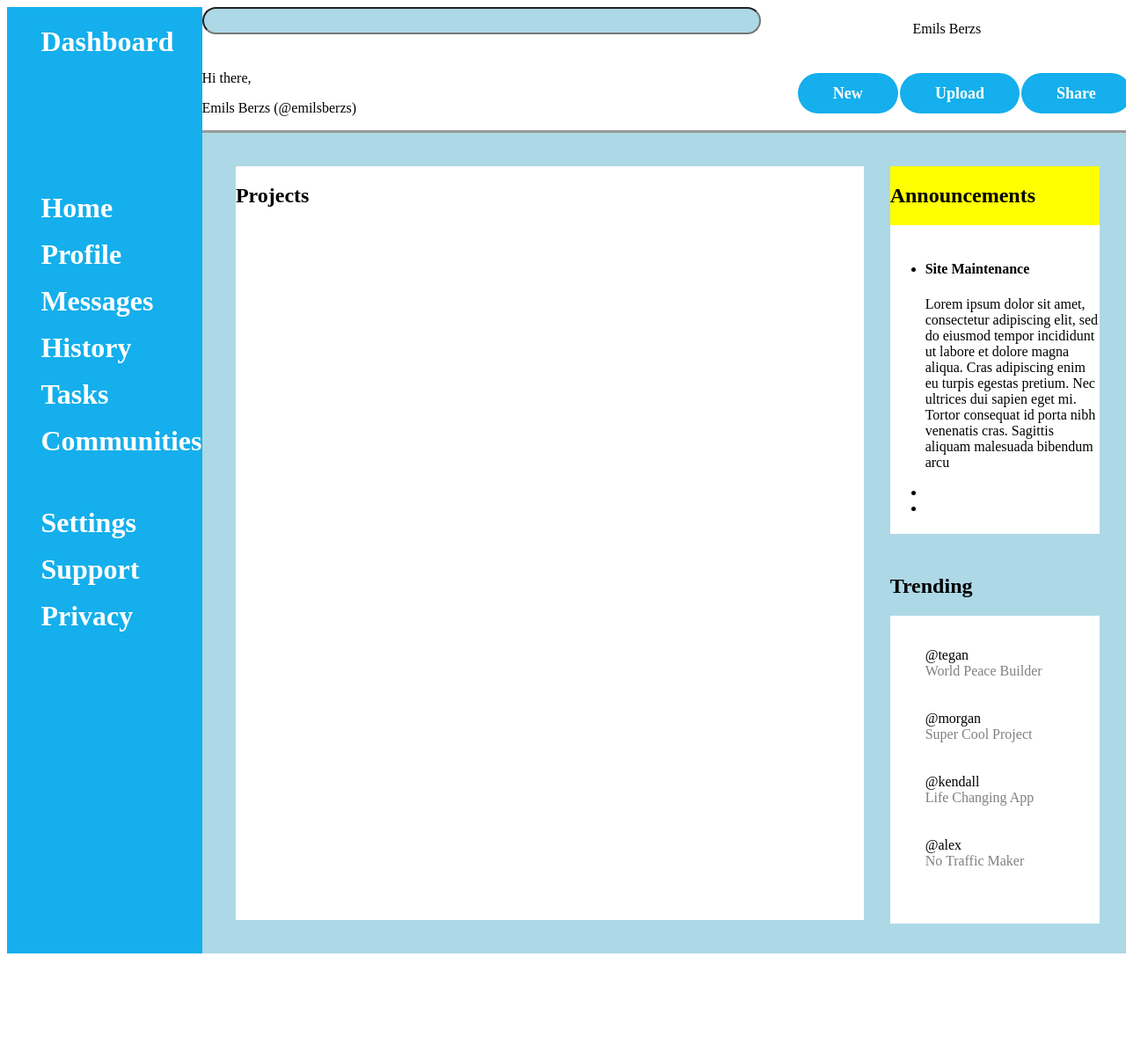
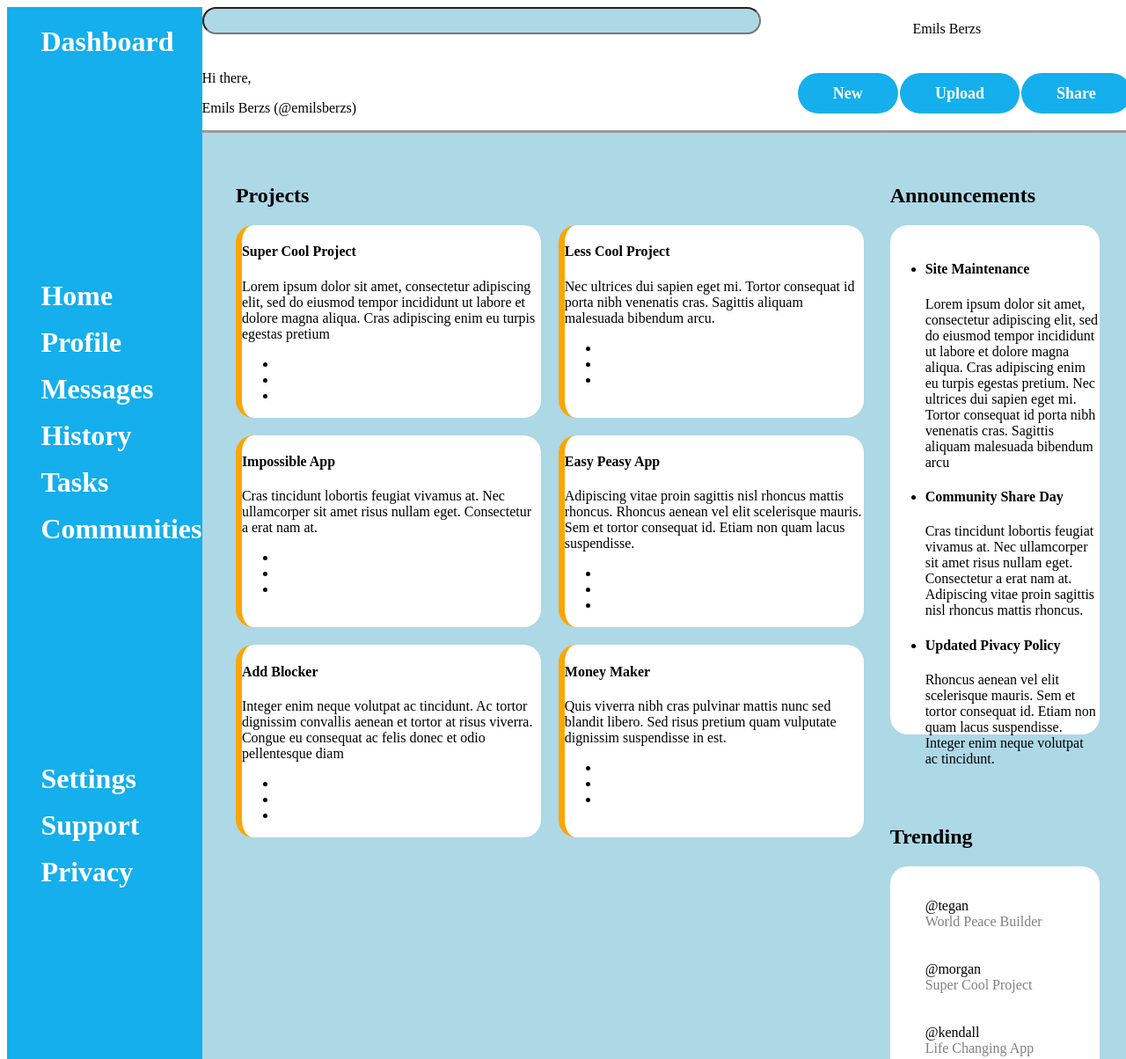
Before and after one commit to emilsberzs/admin-dashboard, a plain HTML site: page index.html in a window 1280 px wide. Shown: the top 1204 px of the page at 88% size. Before the commit the page ends 1084 px from the top, so only its background shows below. Drawn offline with Linux system fonts and the light colour scheme.

Commit message:
Dummy content filled in for all sections. Need to add all the icons and sort out CSS

```diff
--- a/index.html
+++ b/index.html
@@ -45,6 +45,69 @@
         <div class="content">
             <div class="projects">
                 <h2>Projects</h2>
+                <div class="card-div">
+                    <div class="card">
+                        <h4>Super Cool Project</h4>
+                        <p>Lorem ipsum dolor sit amet, consectetur adipiscing elit, sed do eiusmod tempor incididunt ut
+                            labore et dolore magna aliqua. Cras adipiscing enim eu turpis egestas pretium</p>
+                        <ul>
+                            <li class="link"></li>
+                            <li class="link"></li>
+                            <li class="link"></li>
+                        </ul>
+                    </div>
+                    <div class="card">
+                        <h4>Less Cool Project</h4>
+                        <p>Nec ultrices dui sapien eget mi. Tortor consequat id porta nibh venenatis cras. Sagittis
+                            aliquam malesuada bibendum arcu.</p>
+                        <ul>
+                            <li class="link"></li>
+                            <li class="link"></li>
+                            <li class="link"></li>
+                        </ul>
+                    </div>
+                    <div class="card">
+                        <h4>Impossible App</h4>
+                        <p>Cras tincidunt lobortis feugiat vivamus at. Nec ullamcorper sit amet risus nullam eget.
+                            Consectetur a erat nam at.</p>
+                        <ul>
+                            <li class="link"></li>
+                            <li class="link"></li>
+                            <li class="link"></li>
+                        </ul>
+                    </div>
+                    <div class="card">
+                        <h4>Easy Peasy App</h4>
+                        <p>Adipiscing vitae proin sagittis nisl rhoncus mattis rhoncus. Rhoncus aenean vel elit
+                            scelerisque mauris. Sem et tortor consequat id. Etiam non quam lacus suspendisse.</p>
+                        <ul>
+                            <li class="link"></li>
+                            <li class="link"></li>
+                            <li class="link"></li>
+                        </ul>
+                    </div>
+                    <div class="card">
+                        <h4>Add Blocker</h4>
+                        <p>Integer enim neque volutpat ac tincidunt. Ac tortor dignissim convallis aenean et tortor at
+                            risus viverra. Congue eu consequat ac felis donec et odio pellentesque diam</p>
+                        <ul>
+                            <li class="link"></li>
+                            <li class="link"></li>
+                            <li class="link"></li>
+                        </ul>
+                    </div>
+                    <div class="card">
+                        <h4>Money Maker</h4>
+                        <p>Quis viverra nibh cras pulvinar mattis nunc sed blandit libero. Sed risus pretium quam
+                            vulputate dignissim suspendisse in est.</p>
+                        <ul>
+                            <li class="link"></li>
+                            <li class="link"></li>
+                            <li class="link"></li>
+                        </ul>
+                    </div>
+                </div>
+
             </div>
             <div class="announcements">
                 <h2>Announcements</h2>
@@ -58,8 +121,17 @@
                                 Tortor consequat id porta nibh venenatis cras. Sagittis aliquam malesuada bibendum arcu
                             </p>
                         </li>
-                        <li class="announcement"></li>
-                        <li class="announcement"></li>
+                        <li class="announcement">
+                            <h4>Community Share Day</h4>
+                            <p>Cras tincidunt lobortis feugiat vivamus at. Nec ullamcorper sit amet risus nullam eget.
+                                Consectetur a erat nam at. Adipiscing vitae proin sagittis nisl rhoncus mattis rhoncus.
+                            </p>
+                        </li>
+                        <li class="announcement">
+                            <h4>Updated Pivacy Policy</h4>
+                            <p>Rhoncus aenean vel elit scelerisque mauris. Sem et tortor consequat id. Etiam non quam
+                                lacus suspendisse. Integer enim neque volutpat ac tincidunt.</p>
+                        </li>
 
                     </ul>
                 </div>
--- a/styles.css
+++ b/styles.css
@@ -113,17 +113,15 @@
     background-color: white;
 }
 
-.announcements {
-    background-color: yellow;
-}
 
 /*TRENDING BOX*/
-.trending {}
+
 
 .content-container {
     padding-top: 20px;
     background-color: white;
     height: 80%;
+    border-radius: 20px;
 
 }
 
@@ -143,3 +141,25 @@
 .user .project-title {
     color: gray;
 }
+
+/*ANNOUNCEMENT BOX*/
+
+
+/*PROJECTS BOX*/
+
+.card-div {
+    display: grid;
+    grid-template-columns: 1fr 1fr;
+    grid-template-rows: 1fr 1fr 1fr;
+    gap: 20px;
+}
+
+.projects {
+    background-color: lightblue;
+}
+
+.card {
+    background-color: white;
+    border-radius: 20px;
+    border-left: 7px solid orange;
+}
```
